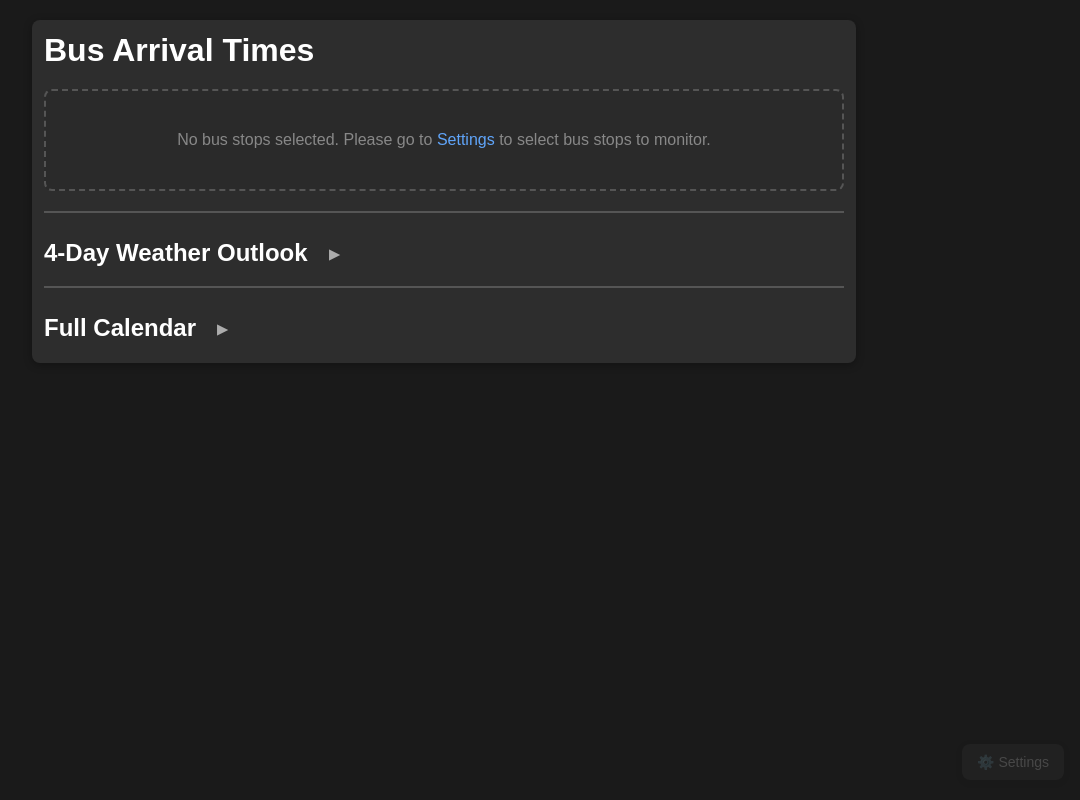
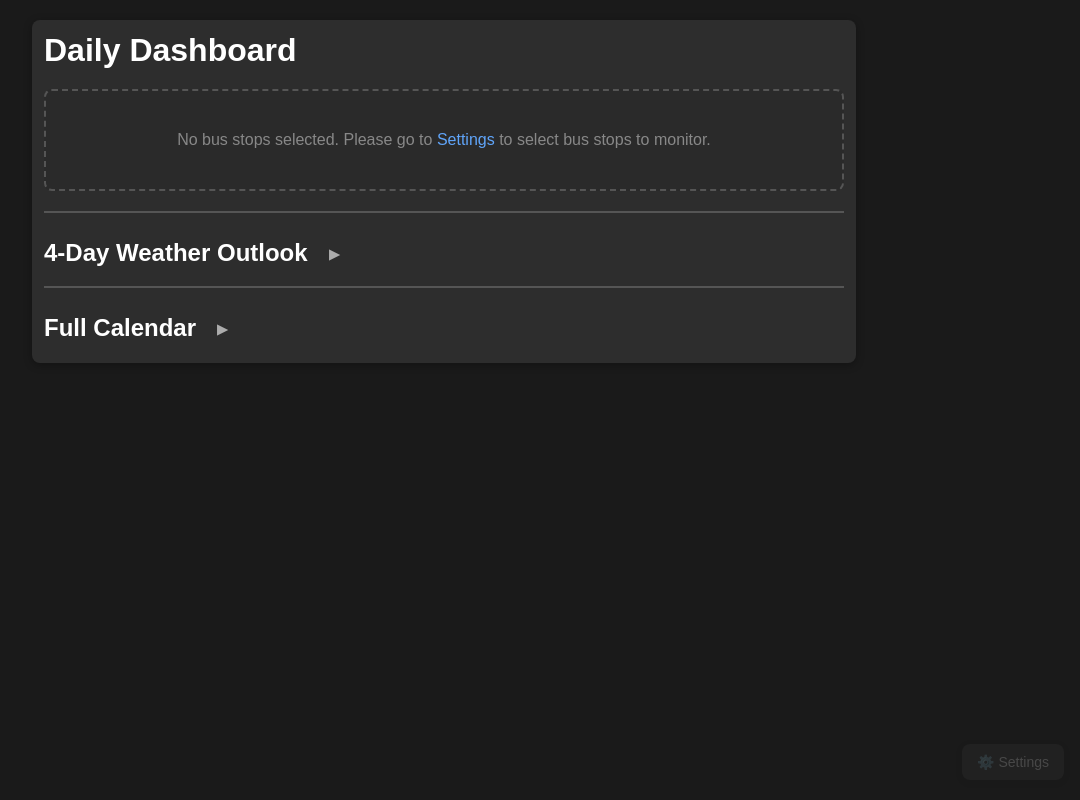
Before and after one commit to yopie-art/Bus_Arrival, a website: page public/index.html in a window 1280 px wide. Shown: the whole page, without its empty margins (196-1276 px from the left). Drawn offline with Linux system fonts and the light colour scheme; no server answers.

Commit message:
Rename UI title to Daily Dashboard

```diff
--- a/public/index.html
+++ b/public/index.html
@@ -3,14 +3,14 @@
 <head>
     <meta charset="UTF-8">
     <meta name="viewport" content="width=device-width, initial-scale=1.0">
-    <title>Bus Arrival Times</title>
+    <title>Daily Dashboard</title>
     <link rel="stylesheet" href="style.css">
 </head>
 <body>
     <div class="container">
         <div class="main-header">
             <div class="title-calendar-container">
-                <h1>Bus Arrival Times</h1>
+                <h1>Daily Dashboard</h1>
                 <!-- Today's Calendar Snippet -->
                 <div id="today-calendar-snippet" class="today-calendar-snippet">
                     <!-- Today's events will be dynamically populated -->
```
